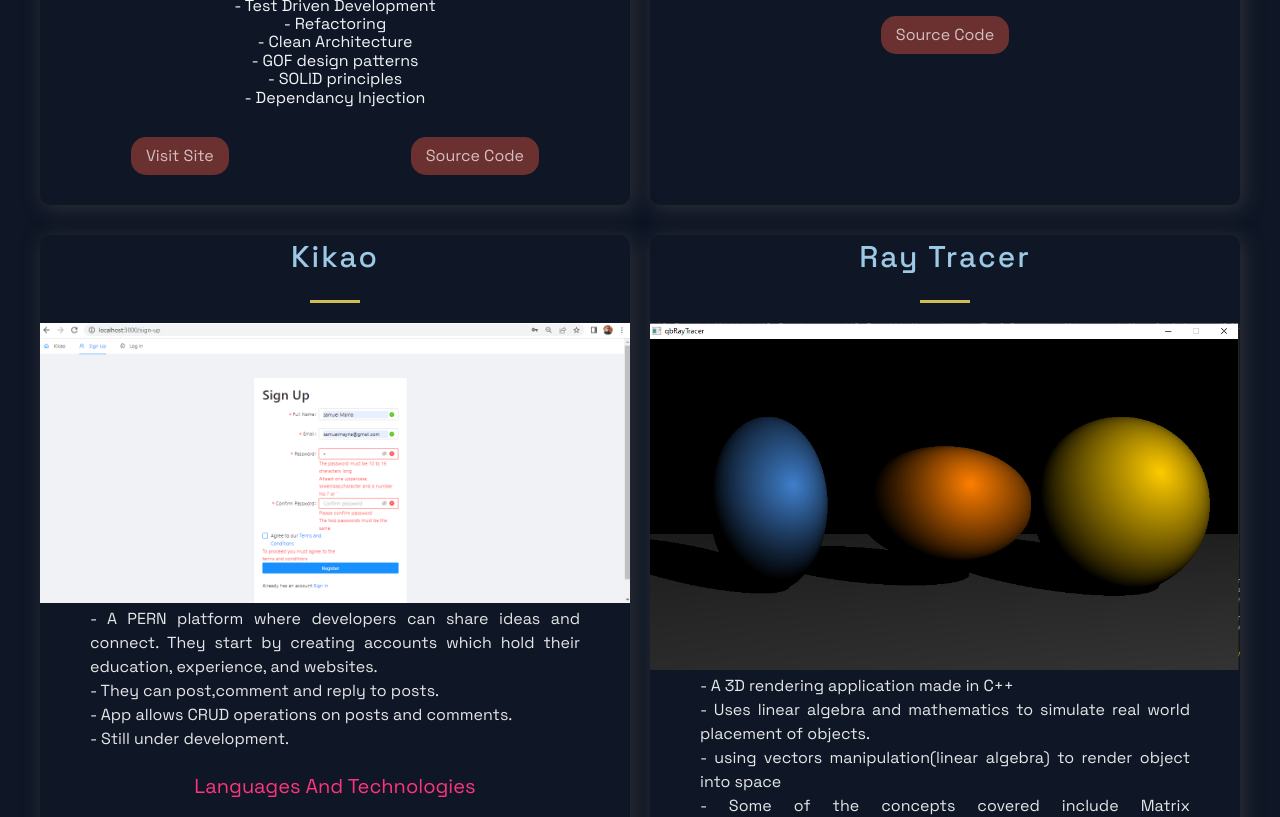
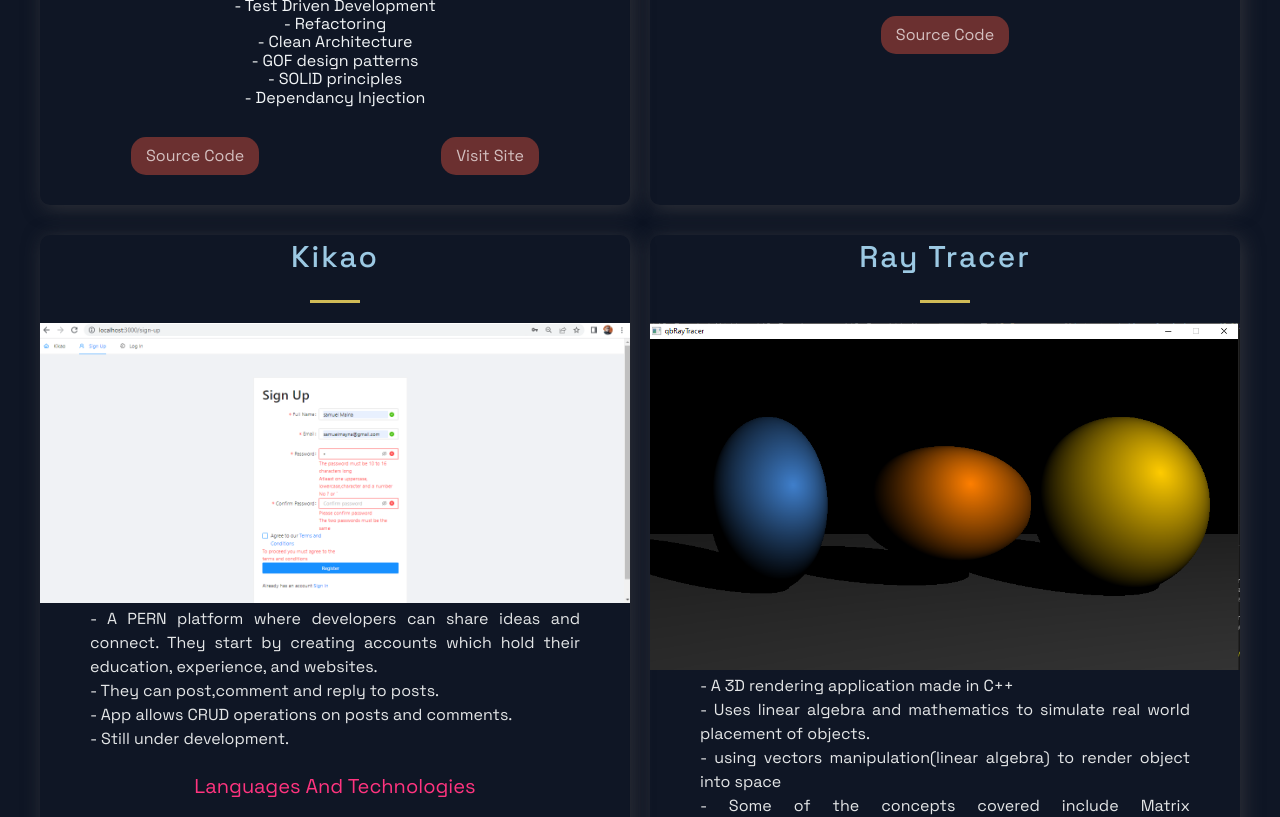
Before and after one commit to samuelmaina/portifolio, a Next.js app: page / in a window 1280 px wide. Shown: the part 1800-2617 px from the top of the page. Built offline with nearby package versions, Linux system fonts and the light colour scheme; no server answers.

Commit message:
small change on link organization

```diff
--- a/src/components/Projects/Projects.js
+++ b/src/components/Projects/Projects.js
@@ -60,14 +60,15 @@ const Projects = () => (
                   Visit Site (May take time to Load)
                 </ExternalLinks>
               )}
+
+              {p.source && (
+                <ExternalLinks href={p.source} target="_blank">
+                  Source Code
+                </ExternalLinks>
+              )}
               {p.visit && !p.heroku && (
                 <ExternalLinks href={p.visit} target="_blank">
                   Visit Site
-                </ExternalLinks>
-              )}
-              {p.source && (
-                <ExternalLinks href={p.source} target="_blank">
-                  Source Code
                 </ExternalLinks>
               )}
             </UtilityList>
```
